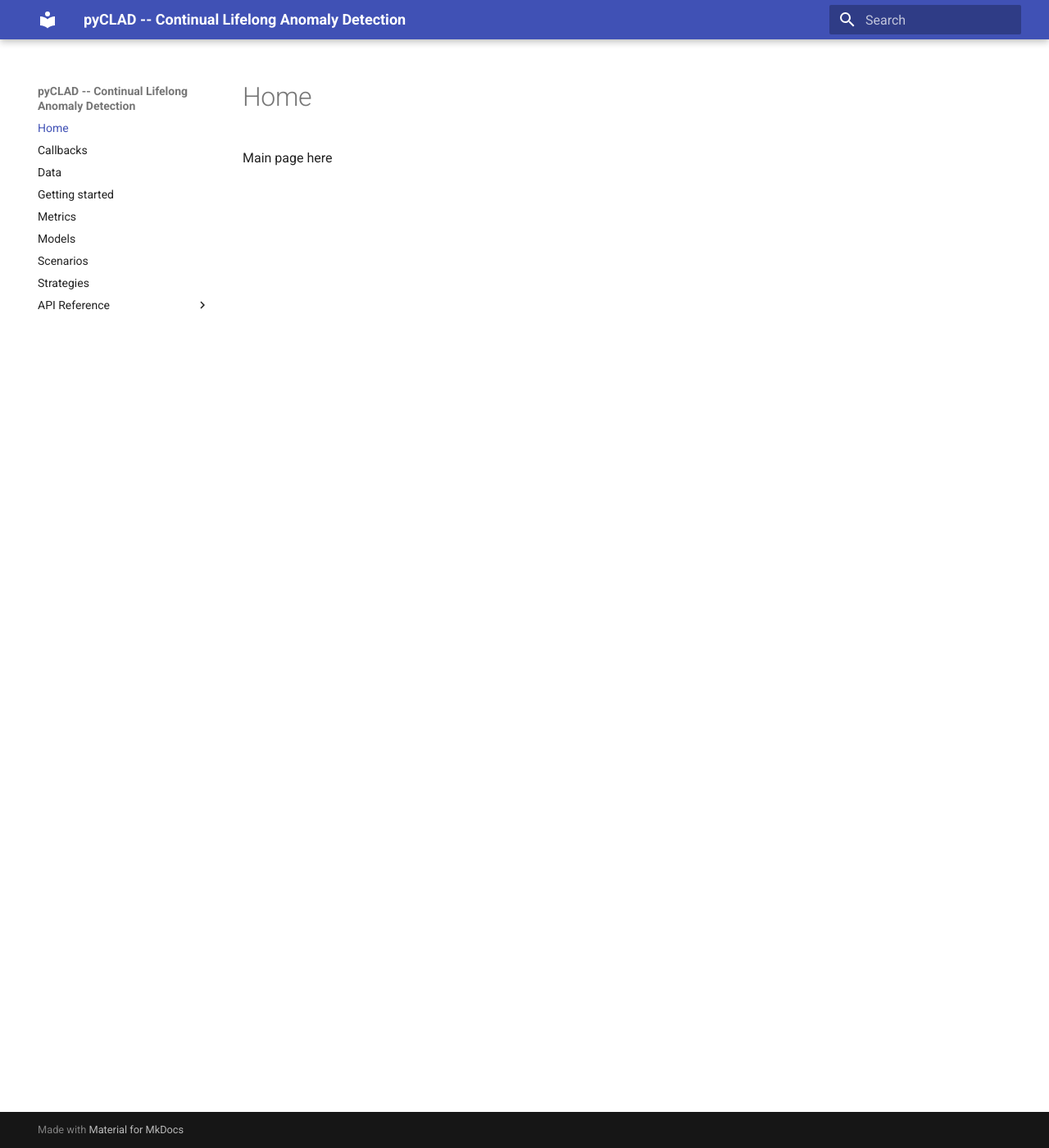
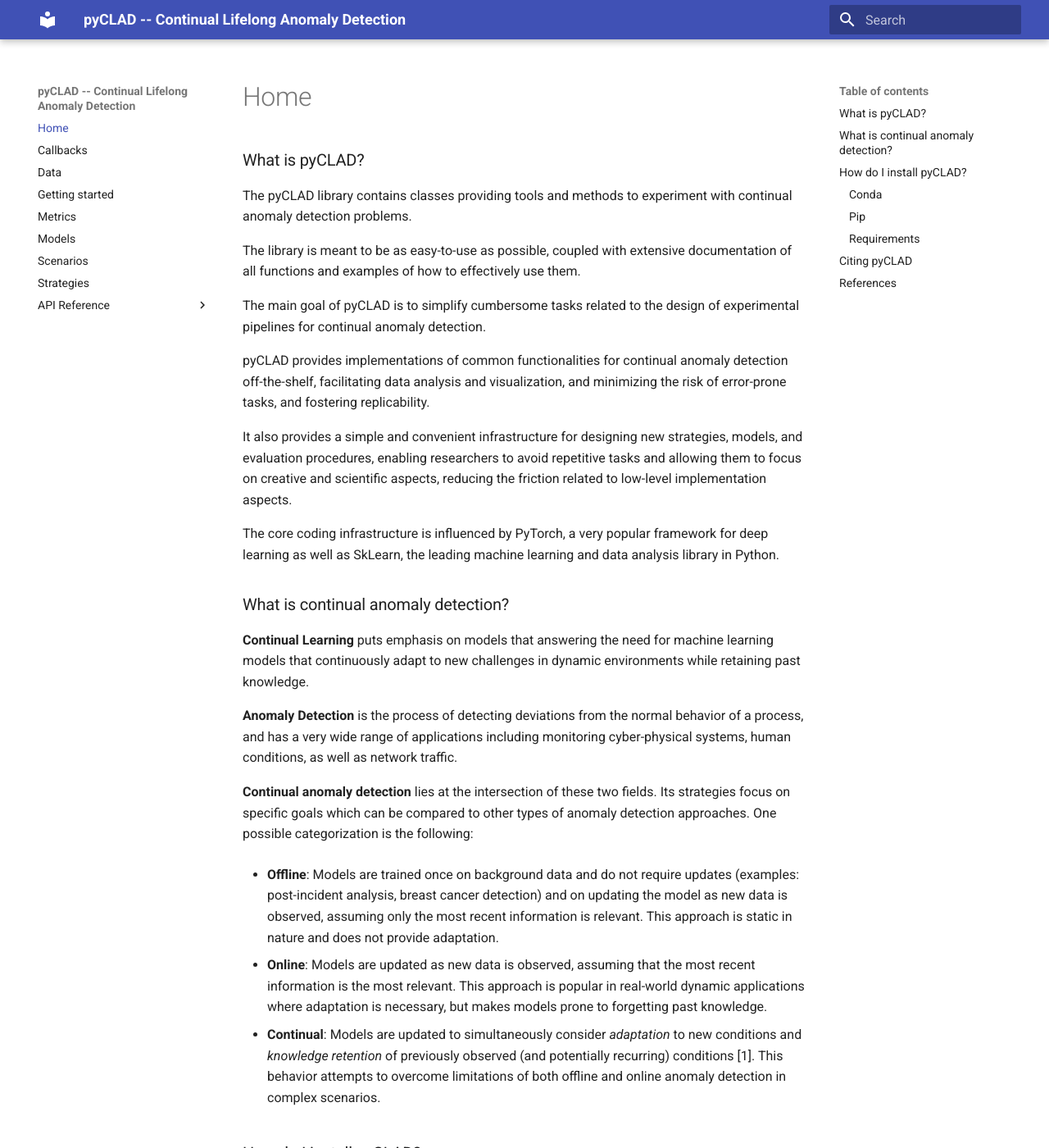
Before and after one commit to lifelonglab/pyCLAD, an MkDocs documentation site: the page built from docs/index.md, in a window 1280 px wide and 1400 px high. Shown: the whole window at 82% size. Built offline with MkDocs 1.6.1 and Material for MkDocs 9.7.7, drawn with Linux system fonts in a browser that asks for light colours; some of the changed text lies outside the part shown.

Commit message:
Docs update

```diff
--- a/docs/index.md
+++ b/docs/index.md
@@ -1 +1,66 @@
-Main page here
+### What is pyCLAD?
+
+The pyCLAD library contains classes providing tools and methods to experiment with continual anomaly detection problems.
+
+The library is meant to be as easy-to-use as possible, coupled with extensive documentation of all functions and examples of how to effectively use them.
+
+The main goal of pyCLAD is to simplify cumbersome tasks related to the design of experimental pipelines for continual anomaly detection.
+
+pyCLAD provides implementations of common functionalities for continual anomaly detection off-the-shelf, facilitating data analysis and visualization, and minimizing the risk of error-prone tasks, and fostering replicability.
+
+It also provides a simple and convenient infrastructure for designing new strategies, models, and evaluation procedures, enabling researchers to avoid repetitive tasks and allowing them to focus on creative and scientific aspects, reducing the friction related to low-level implementation aspects.
+
+The core coding infrastructure is influenced by PyTorch, a very popular framework for deep learning as well as SkLearn, the leading machine learning and data analysis library in Python.
+
+### What is continual anomaly detection?
+
+**Continual Learning** puts emphasis on models that answering the need for machine learning models that continuously adapt to new challenges in dynamic environments while retaining past knowledge.
+
+**Anomaly Detection** is the process of detecting deviations from the normal behavior of a process, and has a very wide range of applications including monitoring cyber-physical systems, human conditions, as well as network traffic.
+
+**Continual anomaly detection** lies at the intersection of these two fields. Its strategies focus on specific goals which can be compared to other types of anomaly detection approaches. One possible categorization is the following:
+
+- **Offline**: Models are trained once on background data and do not require updates (examples: post-incident analysis, breast cancer detection)  and  on updating the model as new data is observed, assuming only the most recent information is relevant. This approach is static in nature and does not provide adaptation.
+
+- **Online**: Models are updated as new data is observed, assuming that the most recent information is the most relevant. This approach is popular in real-world dynamic applications where adaptation is necessary, but makes models prone to forgetting past knowledge.
+
+- **Continual**: Models are updated to simultaneously consider *adaptation* to new conditions and *knowledge retention* of previously observed (and potentially recurring) conditions [1].
+This behavior attempts to overcome limitations of both offline and online anomaly detection in complex scenarios.
+
+
+### How do I install pyCLAD?
+
+The recommended way of installing pyCLAD is with Conda:
+
+#### Conda
+conda install -c conda-forge pyclad
+
+#### Pip
+python -m pip install pyclad
+
+#### Requirements
+pyCLAD has the following  requirements:
+
+| Package       | Version       |
+|---------------|---------------|
+| Cell 1, Row 1 | Cell 2, Row 1 |
+| Cell 1, Row 2 | Cell 1, Row 2 |
+
+All of these will be installed using any of the above install methods.
+
+
+### Citing pyCLAD
+
+    @article{faber2024pyclad,
+      title={pyCLAD: A Library for Continual Lifelong Anomaly Detection},
+      author={Faber, Kamil and Corizzo, Roberto and Sniezynski, Bartlomiej and Japkowicz, Nathalie},
+      journal={SoftwareX},
+      volume={TBD},
+      pages={TBD},
+      year={TBD},
+      publisher={Elsevier}
+    }
+
+### References
+
+[1] Faber, K., Corizzo, R., Sniezynski, B., & Japkowicz, N. (2024). Lifelong Continual Learning for Anomaly Detection: New Challenges, Perspectives, and Insights. *IEEE Access*, 12, 41364-41380.
```
Also changed, not shown: docs/getting_started.md (+29 -25 lines), docs/strategies.md (+4 -6 lines).
